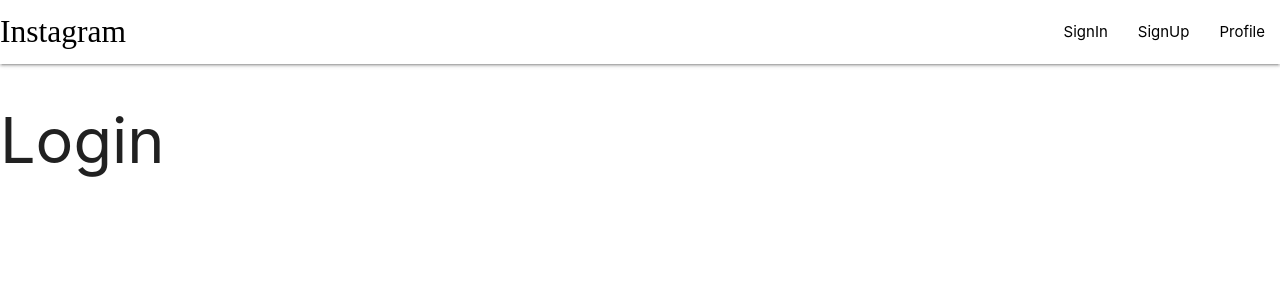
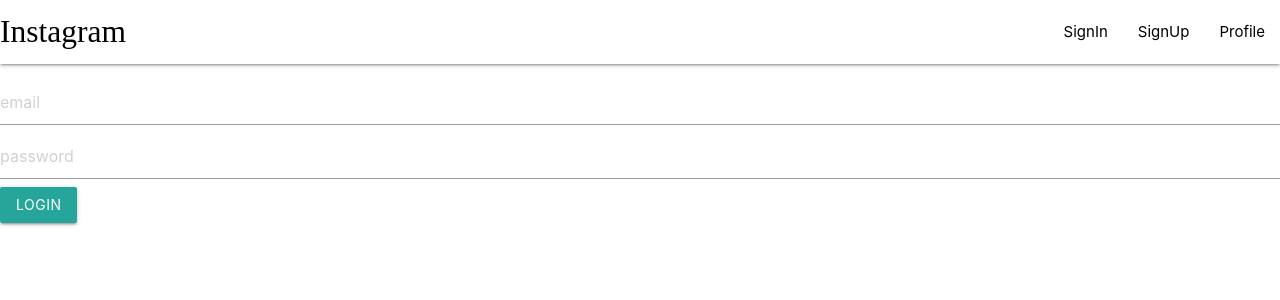
Before and after one commit to dimanranawaka/MERN_Stack_Social_Site, a React (Create React App) app in the folder client/: page /SignIn in a window 1280 px wide. Shown: the top 300 px of the page. Built offline with nearby package versions, Linux system fonts and the light colour scheme; a web font is replaced by a local one.

Commit message:
signIn Ui

```diff
--- a/client/src/components/screens/Login.js
+++ b/client/src/components/screens/Login.js
@@ -3,7 +3,15 @@
 const Login = () => {
 
     return (
-        <h1>Login</h1>
+        <div>
+            <div class="card"> </div>
+            <input type="text" placeholder="email" />
+            <input type="text" placeholder="password" />
+
+            <button class="btn waves-effect waves-light">
+                Login
+            </button>
+        </div>
     );
 };
 
```
